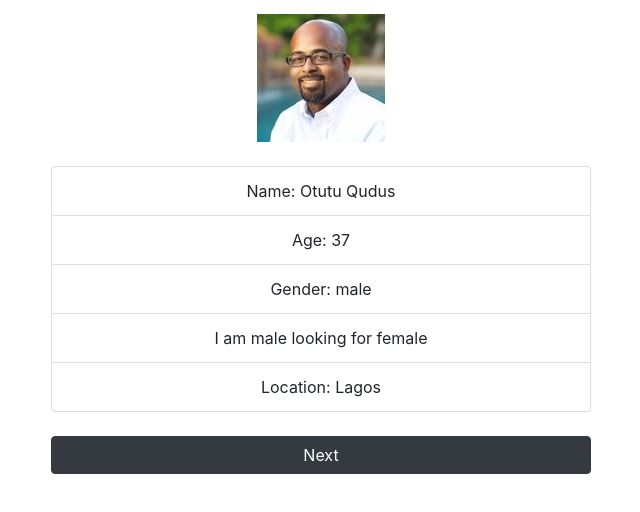
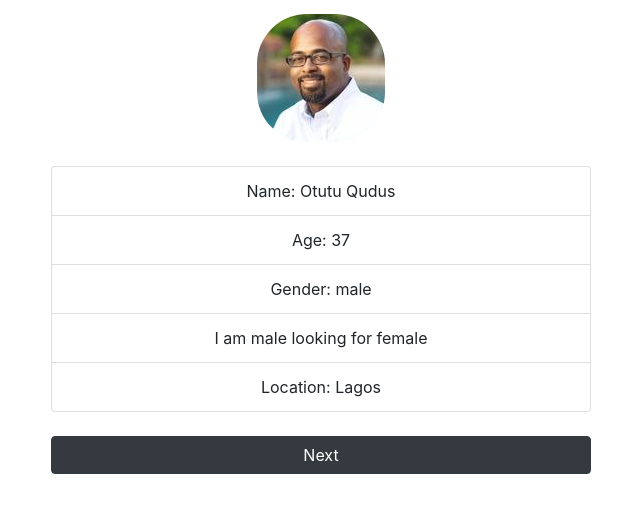
Before and after one commit to abolore1/Profile-Scroller, a plain HTML site: page index.html in a window 1280 px wide. Shown: the part 50-562 px from the top of the page, without its empty margins (34-674 px from the left). Drawn offline with Linux system fonts and the light colour scheme.

Commit message:
Update index.html

```diff
--- a/index.html
+++ b/index.html
@@ -6,6 +6,9 @@
     <meta name="viewport" content="width=device-width, initial-scale=1.0">
     <title>Profile Scroller</title>
     <link rel="stylesheet" href="bootstrap/css/bootstrap.min.css">
+    <style>
+        div>img{ border-radius:50px;}
+    </style>
 </head>
 <body>
     <div class="container">
```
